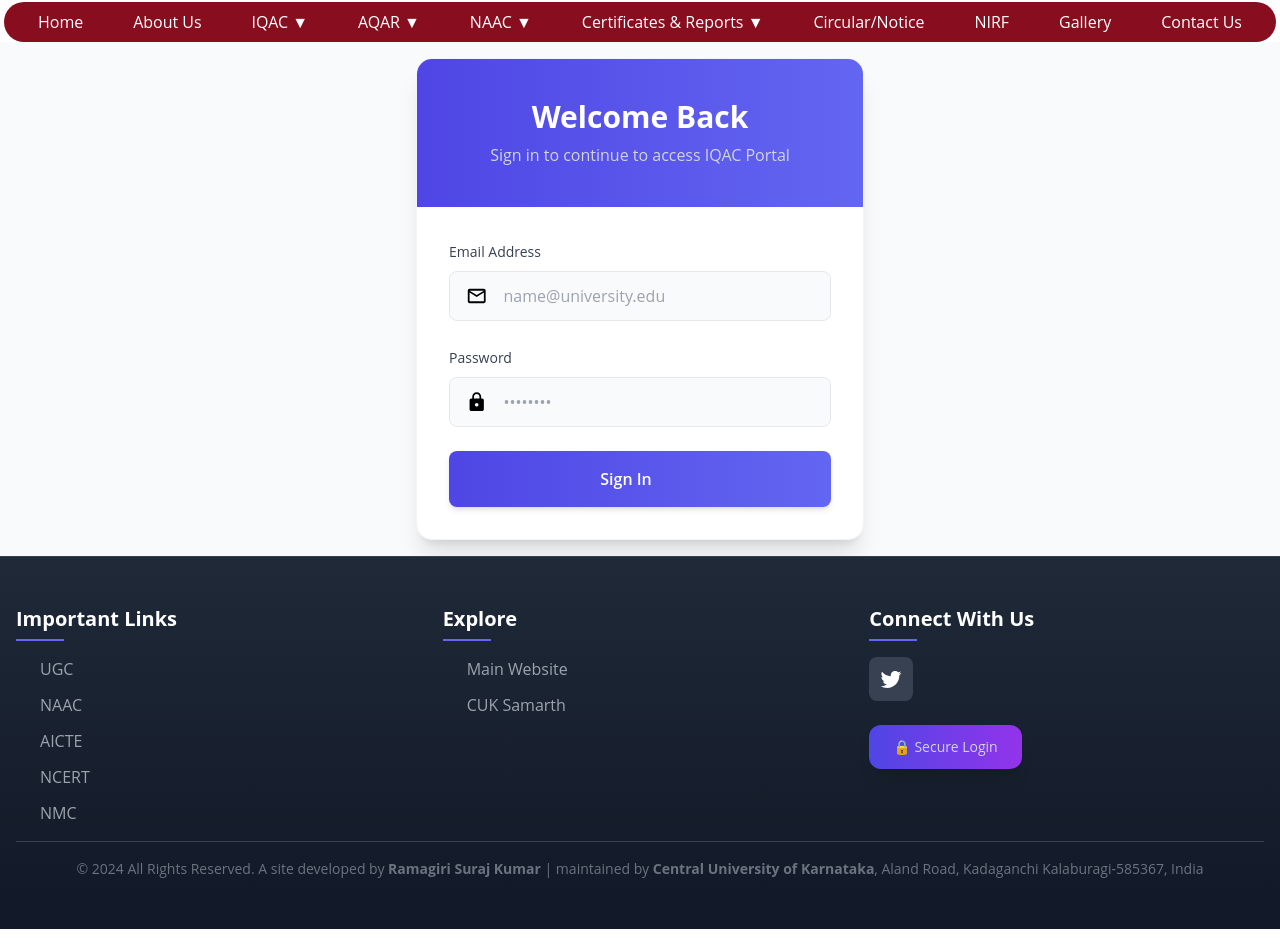
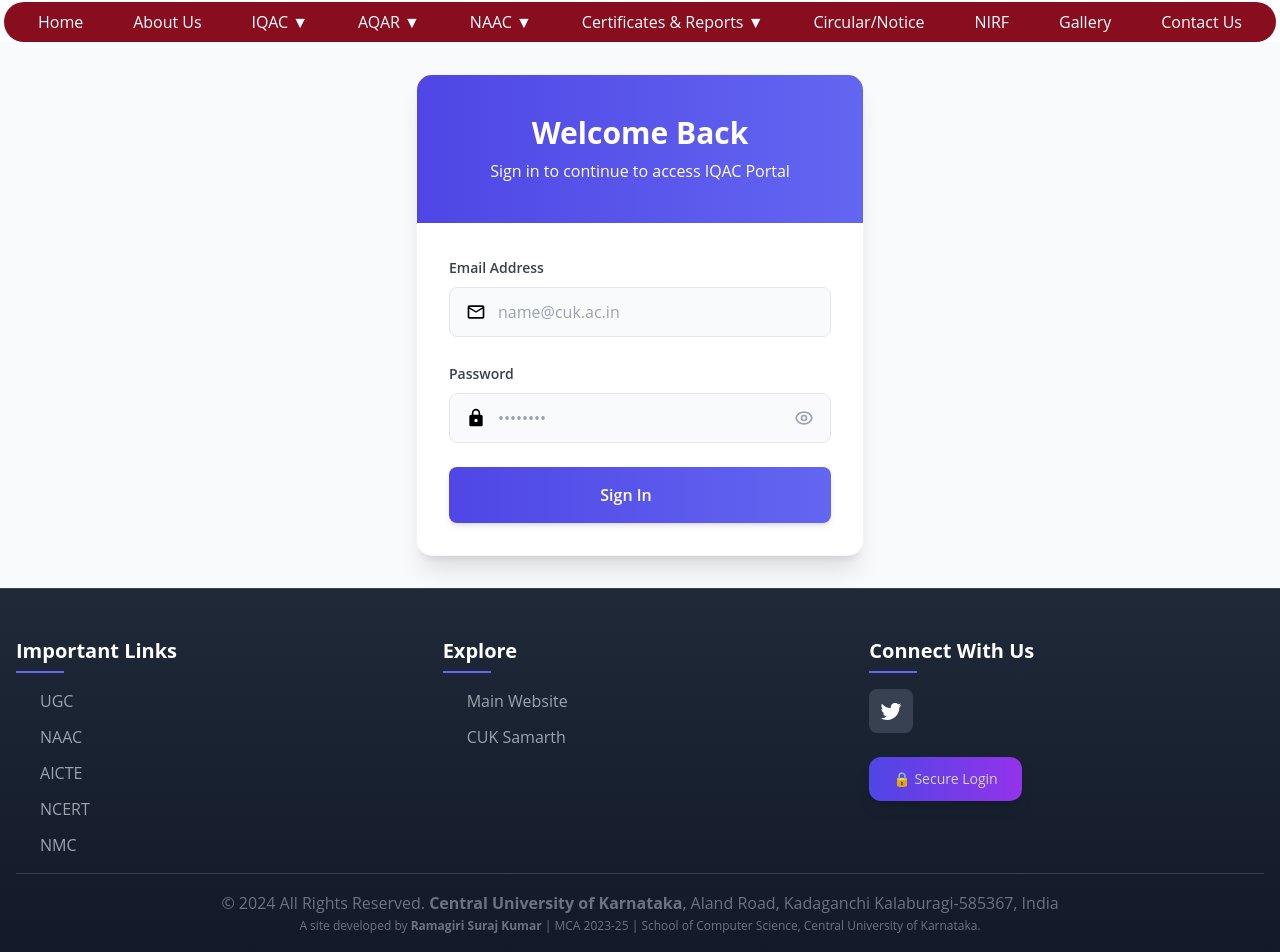
Before and after one commit to surajbi2/cuk-frontend, a Vue app in the folder frontend/: page /login in a window 1280 px wide. Shown: the part 138-1090 px from the top of the page. Before the commit the page ends 1067 px from the top, so only its background shows below. Built offline with nearby package versions, Linux system fonts and the light colour scheme.

Commit message:
updated login

```diff
--- a/frontend/src/components/Footer.vue
+++ b/frontend/src/components/Footer.vue
@@ -67,8 +67,11 @@
 
       <!-- Copyright -->
       <div class="border-t border-gray-700 pt-4 text-center">
-        <p class="text-sm text-gray-500 leading-relaxed">
-          © 2024 All Rights Reserved. A site developed by <strong>Ramagiri Suraj Kumar </strong> | maintained by <strong>Central University of Karnataka</strong>, Aland Road, Kadaganchi Kalaburagi-585367, India
+        <p class="text-md text-gray-500 leading-relaxed">
+          © 2024 All Rights Reserved. <strong>Central University of Karnataka</strong>, Aland Road, Kadaganchi Kalaburagi-585367, India
+        </p>
+        <p class="text-xs text-gray-500 leading-relaxed">
+          A site developed by <strong>Ramagiri Suraj Kumar </strong> | MCA 2023-25 | School of Computer Science, Central University of Karnataka.
         </p>
       </div>
     </div>
--- a/frontend/src/components/Login.vue
+++ b/frontend/src/components/Login.vue
@@ -1,10 +1,10 @@
 <template>
-  <div class="flex py-4 justify-center bg-gray-50 px-4">
+  <div class="flex md:py-8 justify-center bg-gray-50 px-4 items-center">
     <form class="auth-form" @submit.prevent="handleLogin">
       <!-- Header -->
       <div class="form-header">
         <h1 class="text-3xl font-bold">Welcome Back</h1>
-        <p class="mt-2 text-gray-300">Sign in to continue to access IQAC Portal</p>
+        <p class="mt-2 text-white">Sign in to continue to access IQAC Portal</p>
       </div>
 
       <!-- Content -->
@@ -17,7 +17,13 @@
               <path
                 d="M20 4H4c-1.1 0-1.99.9-1.99 2L2 18c0 1.1.9 2 2 2h16c1.1 0 2-.9 2-2V6c0-1.1-.9-2-2-2zm0 14H4V8l8 5 8-5v10zm-8-7L4 6h16l-8 5z" />
             </svg>
-            <input v-model="email" type="email" placeholder="name@university.edu" class="input-field" required />
+            <input
+              v-model="email"
+              type="email"
+              placeholder="name@cuk.ac.in"
+              class="input-field pl-12"
+              required
+            />
           </div>
         </div>
 
@@ -29,7 +35,27 @@
               <path
                 d="M18 8h-1V6c0-2.76-2.24-5-5-5S7 3.24 7 6v2H6c-1.1 0-2 .9-2 2v10c0 1.1.9 2 2 2h12c1.1 0 2-.9 2-2V10c0-1.1-.9-2-2-2zm-6 9c-1.1 0-2-.9-2-2s.9-2 2-2 2 .9 2 2-.9 2-2 2zm3.1-9H8.9V6c0-1.71 1.39-3.1 3.1-3.1 1.71 0 3.1 1.39 3.1 3.1v2z" />
             </svg>
-            <input v-model="password" type="password" placeholder="••••••••" class="input-field" required />
+            <input
+              v-model="password"
+              :type="showPassword ? 'text' : 'password'"
+              placeholder="••••••••"
+              class="input-field pl-12 pr-10"
+              required
+            />
+            <button
+              type="button"
+              @click="togglePassword"
+              class="password-toggle absolute right-2"
+              :title="showPassword ? 'Hide password' : 'Show password'"
+            >
+              <svg v-if="!showPassword" class="w-5 h-5" viewBox="0 0 24 24" fill="none" stroke="currentColor">
+                <path stroke-linecap="round" stroke-linejoin="round" stroke-width="2" d="M15 12a3 3 0 11-6 0 3 3 0 016 0z" />
+                <path stroke-linecap="round" stroke-linejoin="round" stroke-width="2" d="M2.458 12C3.732 7.943 7.523 5 12 5c4.478 0 8.268 2.943 9.542 7-1.274 4.057-5.064 7-9.542 7-4.477 0-8.268-2.943-9.542-7z" />
+              </svg>
+              <svg v-else class="w-5 h-5" viewBox="0 0 24 24" fill="none" stroke="currentColor">
+                <path stroke-linecap="round" stroke-linejoin="round" stroke-width="2" d="M13.875 18.825A10.05 10.05 0 0112 19c-4.478 0-8.268-2.943-9.543-7a9.97 9.97 0 011.563-3.029m5.858.908a3 3 0 114.243 4.243M9.878 9.878l4.242 4.242M9.88 9.88l-3.29-3.29m7.532 7.532l3.29 3.29M3 3l3.59 3.59m0 0A9.953 9.953 0 0112 5c4.478 0 8.268 2.943 9.543 7a10.025 10.025 0 01-4.132 5.411m0 0L21 21" />
+              </svg>
+            </button>
           </div>
         </div>
 
@@ -62,18 +88,20 @@ import { API_PATH } from '../path/apiPath.js';
 export default {
   setup() {
     const router = useRouter();
-    return {
-      router
-    };
+    return { router };
   },
   data() {
     return {
       email: '',
       password: '',
-      error: ''
+      error: '',
+      showPassword: false
     };
   },
   methods: {
+    togglePassword() {
+      this.showPassword = !this.showPassword;
+    },
     async handleLogin() {
       try {
         const response = await fetch(`${API_PATH}/api/auth/login`, {
@@ -82,7 +110,8 @@ export default {
           body: JSON.stringify({ email: this.email, password: this.password })
         });
 
-        const data = await response.json();        if (response.ok) {
+        const data = await response.json();
+        if (response.ok) {
           sessionStorage.setItem('userToken', data.token);
           sessionStorage.setItem('userRole', data.role);
           this.router.push('/admin-dashboard');
@@ -96,7 +125,6 @@ export default {
     }
   }
 };
-
 </script>
 
 <style scoped>
@@ -117,7 +145,7 @@ export default {
 }
 
 .input-label {
-  @apply text-sm font-medium text-gray-700;
+  @apply text-sm font-semibold text-gray-700;
 }
 
 .input-container {
@@ -125,11 +153,11 @@ export default {
 }
 
 .input-icon {
-  @apply w-6 h-6 text-gray-400 ml-4;
+  @apply absolute left-4 w-5 h-5 text-gray-400 pointer-events-none;
 }
 
 .input-field {
-  @apply w-full px-4 py-3 bg-transparent text-gray-700 placeholder-gray-400 focus:outline-none;
+  @apply w-full py-3 bg-transparent text-gray-700 placeholder-gray-400 focus:outline-none;
 }
 
 .submit-button {
@@ -137,10 +165,14 @@ export default {
 }
 
 .error-message {
-  @apply flex items-center px-4 py-3 bg-red-50 text-red-700 rounded-lg border border-red-100 text-sm;
+  @apply flex items-center px-4 py-3 bg-red-50 text-red-700 rounded-lg border border-red-100 text-sm mt-2;
 }
 
 .error-icon {
   @apply w-5 h-5 mr-2 shrink-0;
 }
+
+.password-toggle {
+  @apply p-2 text-gray-400 hover:text-indigo-600 focus:outline-none transition-colors duration-200;
+}
 </style>
```
